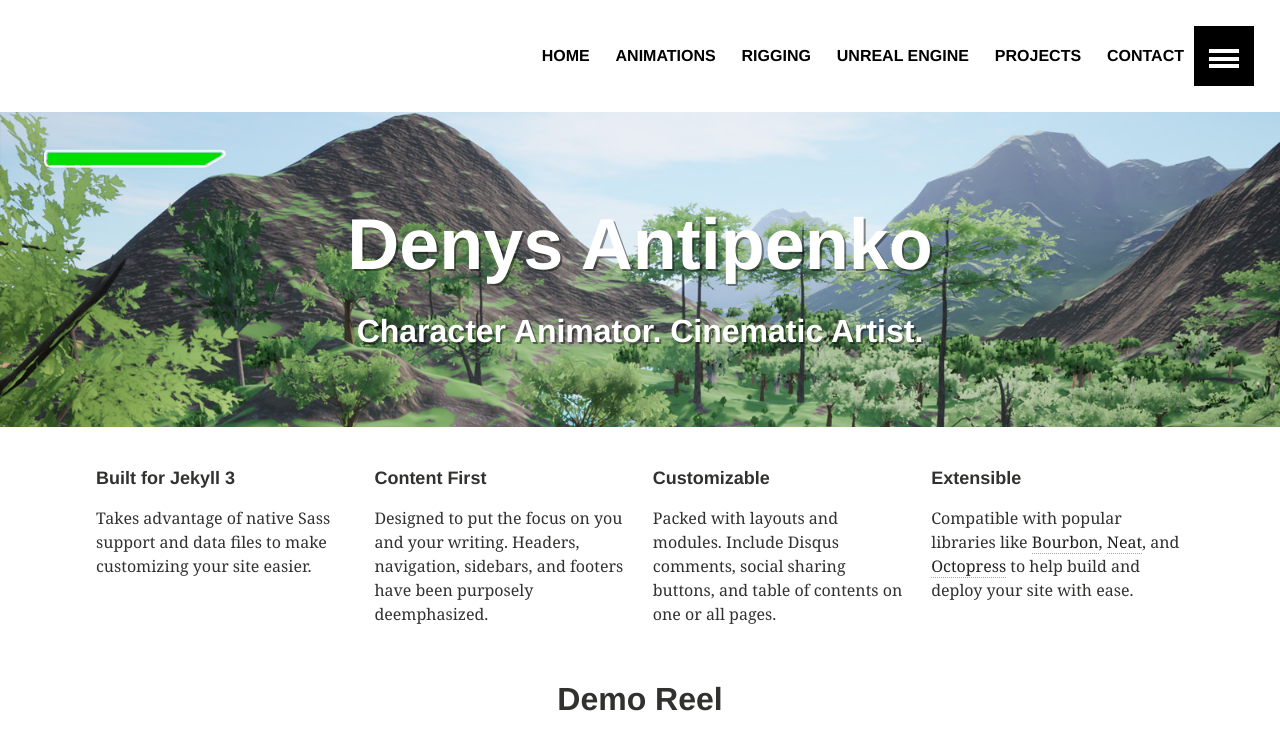
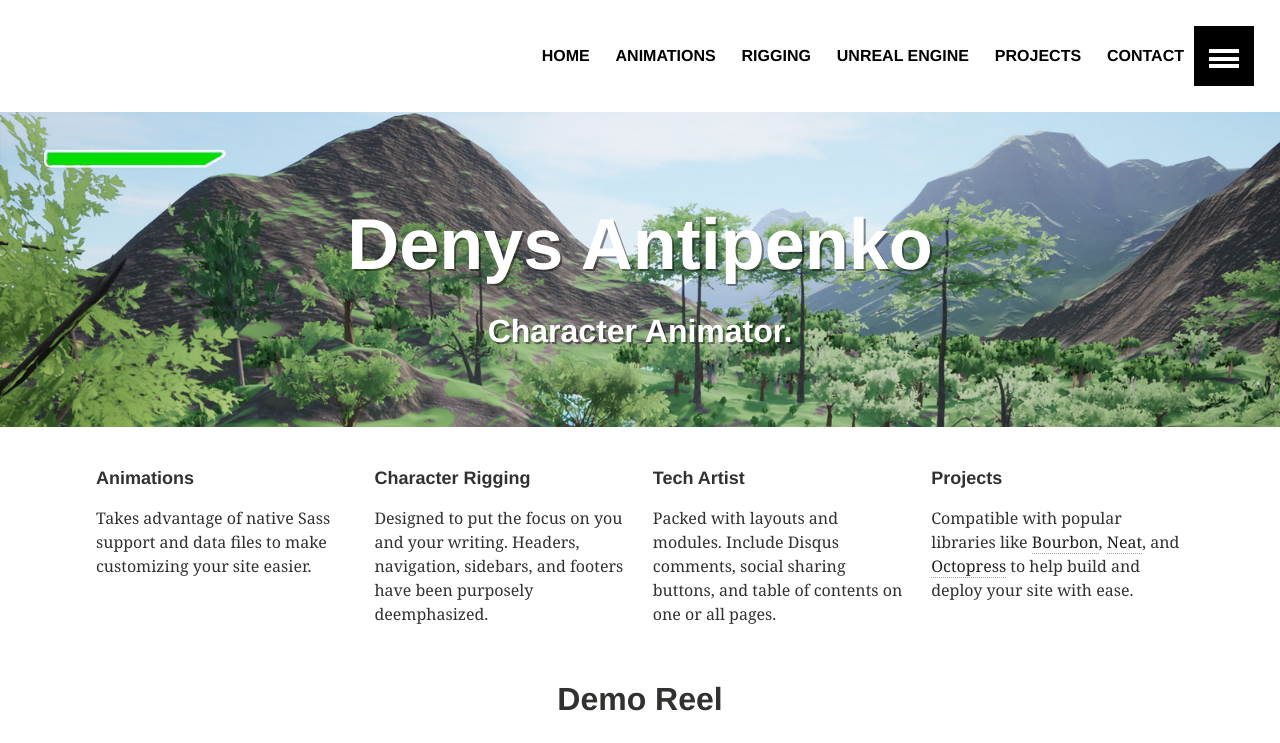
Before and after one commit to Umych/umychweb, a Jekyll site: the page built from index.md, in a window 1280 px wide and 900 px high, cut to the strip 0-743 px from the top of the window. Built offline with Jekyll 4.4.1, drawn with Linux system fonts in a browser that asks for light colours.

Commit message:
Changed Config Description and Updated Demo Reel Link

```diff
--- a/_config.yml
+++ b/_config.yml
@@ -1,7 +1,7 @@
 # Site wide configuration
 
 title: "Denys Antipenko"
-description: "Character Animator. Cinematic Artist."
+description: "Character Animator."
 logo: 120x120.gif
 teaser: 400x250.gif
 locale: en_US
@@ -29,7 +29,7 @@ owner:
   name: "Denys Antipenko"
   web: "http://umych.com"
   twitter: "umych_sir"
-  bio: "Just another boring character animator."
+  bio: "Self taught characrer animator. "
   avatar: "bio-photo.jpg" # 160x160 px image for author byline
   # disqus-shortname:
 
--- a/index.md
+++ b/index.md
@@ -8,22 +8,22 @@ image:
 <div class="tiles">
 
 <div class="tile">
-  <h2 class="post-title">Built for Jekyll 3</h2>
+  <h2 class="post-title">Animations</h2>
   <p class="post-excerpt">Takes advantage of native Sass support and data files to make customizing your site easier.</p>
 </div><!-- /.tile -->
 
 <div class="tile">
-  <h2 class="post-title">Content First</h2>
+  <h2 class="post-title">Character Rigging</h2>
   <p class="post-excerpt">Designed to put the focus on you and your writing. Headers, navigation, sidebars, and footers have been purposely deemphasized.</p>
 </div><!-- /.tile -->
 
 <div class="tile">
-  <h2 class="post-title">Customizable</h2>
+  <h2 class="post-title">Tech Artist</h2>
   <p class="post-excerpt">Packed with layouts and modules. Include Disqus comments, social sharing buttons, and table of contents on one or all pages.</p>
 </div><!-- /.tile -->
 
 <div class="tile">
-  <h2 class="post-title">Extensible</h2>
+  <h2 class="post-title">Projects</h2>
   <p class="post-excerpt">Compatible with popular libraries like <a href="http://bourbon.io">Bourbon</a>, <a href="http://neat.bourbon.io/">Neat</a>, and <a href="http://github.com/octopress/octopress">Octopress</a> to help build and deploy your site with ease.</p>
 </div><!-- /.tile -->
 
@@ -31,4 +31,4 @@ image:
 
 ## Demo Reel
 
-<iframe onload="this.width=screen.width;this.height=screen.height;" src="https://www.youtube-nocookie.com/embed/k51DKROQuMU" frameborder="0" allow="accelerometer; autoplay; encrypted-media; gyroscope; picture-in-picture" allowfullscreen></iframe>
+<iframe onload="this.width=screen.width;this.height=screen.height;" src="https://www.youtube-nocookie.com/embed/1D0rZ6AOG6E" frameborder="0" allow="accelerometer; autoplay; encrypted-media; gyroscope; picture-in-picture" allowfullscreen></iframe>
```
